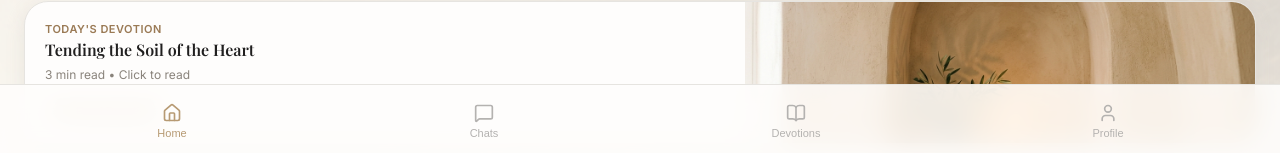
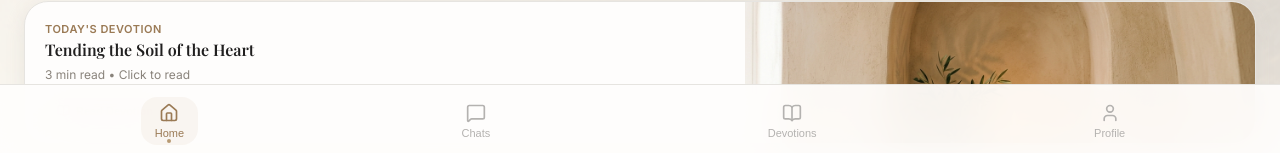
Before and after one commit to chimzyfire-ship-it/Sayved, a React (Vite) app: page / in a window 1280 px wide. Both pictures are taken after a click on the button "Continue with Email". Shown: the part 644-797 px from the top of the page. Built offline with nearby package versions, Linux system fonts and the light colour scheme; a web font is replaced by a local one.

Commit message:
feat: implement iOS safe area bottom nav padding, active pill hover indicators, and ambient floating bokeh background lights

```diff
--- a/src/App.jsx
+++ b/src/App.jsx
@@ -316,7 +316,16 @@ export default function App() {
         <div
           className="screen-bg"
           style={{ backgroundImage: `url(${activeBg})` }}
-        />
+        >
+          {activeView === "home" && (
+            <>
+              <div className="ambient-light light-1" />
+              <div className="ambient-light light-2" />
+              <div className="ambient-light light-3" />
+              <div className="ambient-light light-4" />
+            </>
+          )}
+        </div>
         <div className="screen-bg-overlay" />
 
         {/* Viewport Screen Content */}
--- a/src/index.css
+++ b/src/index.css
@@ -112,7 +112,7 @@ body {
   overflow-x: hidden;
   overscroll-behavior-y: contain;
   -webkit-overflow-scrolling: touch;
-  padding: 24px 24px 100px; /* padding-bottom to clear tab bar or composer */
+  padding: 24px 24px calc(105px + env(safe-area-inset-bottom)); /* Dynamic bottom padding for taller bottom nav on iOS */
   position: relative;
   z-index: 2;
   scrollbar-width: none; /* Firefox */
@@ -223,33 +223,59 @@ body {
   bottom: 0;
   left: 0;
   right: 0;
-  height: 72px;
-  background-color: rgba(254, 253, 252, 0.9);
-  backdrop-filter: blur(12px) saturate(180%);
+  height: calc(72px + env(safe-area-inset-bottom));
+  padding-bottom: env(safe-area-inset-bottom);
+  background-color: rgba(254, 253, 252, 0.95);
+  backdrop-filter: blur(20px) saturate(190%);
   border-top: 1px solid var(--color-border-soft);
   display: flex;
   justify-content: space-around;
   align-items: center;
-  padding: 0 16px;
+  padding-left: 16px;
+  padding-right: 16px;
   z-index: 98;
 }
 
 .tab-item {
+  position: relative;
   display: flex;
   flex-direction: column;
   align-items: center;
   gap: 4px;
   color: var(--color-text-muted);
   cursor: pointer;
-  transition: color 0.2s ease;
+  transition: all 0.3s cubic-bezier(0.16, 1, 0.3, 1);
   background: none;
   border: none;
-  outline: none;
-  width: 64px;
+  padding: 6px 14px;
+  border-radius: 16px;
+}
+
+.tab-item:hover {
+  color: var(--color-text-primary);
+  background-color: rgba(183, 154, 115, 0.05);
 }
 
 .tab-item-active {
-  color: var(--color-accent-taupe);
+  color: var(--color-accent-taupe-dark);
+  background-color: rgba(183, 154, 115, 0.08);
+  font-weight: 500;
+}
+
+.tab-item-active::after {
+  content: '';
+  position: absolute;
+  bottom: 2px;
+  width: 4px;
+  height: 4px;
+  border-radius: 50%;
+  background-color: var(--color-accent-taupe);
+  animation: tabDotScale 0.3s ease;
+}
+
+@keyframes tabDotScale {
+  0% { transform: scale(0); }
+  100% { transform: scale(1); }
 }
 
 .tab-label {
@@ -890,3 +916,71 @@ body {
   border-radius: 0 16px 16px 0;
   margin-bottom: 20px;
 }
+
+/* Ambient Floating Lights for landing page */
+.ambient-light {
+  position: absolute;
+  border-radius: 50%;
+  background: radial-gradient(circle, rgba(254, 253, 252, 0.7) 0%, rgba(238, 231, 222, 0.25) 50%, rgba(254, 253, 252, 0) 100%);
+  filter: blur(8px);
+  pointer-events: none;
+  z-index: 1;
+  opacity: 0;
+}
+
+.light-1 {
+  width: 70px;
+  height: 70px;
+  top: 15%;
+  left: 20%;
+  animation: floatLightOne 24s infinite ease-in-out;
+}
+
+.light-2 {
+  width: 90px;
+  height: 90px;
+  top: 45%;
+  right: 12%;
+  animation: floatLightTwo 32s infinite ease-in-out;
+}
+
+.light-3 {
+  width: 60px;
+  height: 60px;
+  bottom: 30%;
+  left: 10%;
+  animation: floatLightThree 20s infinite ease-in-out;
+}
+
+.light-4 {
+  width: 80px;
+  height: 80px;
+  top: 70%;
+  right: 25%;
+  animation: floatLightOne 28s infinite ease-in-out;
+  animation-delay: -6s;
+}
+
+@keyframes floatLightOne {
+  0% { transform: translate(0, 0) scale(1); opacity: 0; }
+  10% { opacity: 0.25; }
+  50% { transform: translate(40px, -80px) scale(1.2); opacity: 0.45; }
+  90% { opacity: 0.25; }
+  100% { transform: translate(-20px, -30px) scale(1); opacity: 0; }
+}
+
+@keyframes floatLightTwo {
+  0% { transform: translate(0, 0) scale(1); opacity: 0; }
+  15% { opacity: 0.3; }
+  45% { transform: translate(-60px, 60px) scale(0.85); opacity: 0.5; }
+  85% { opacity: 0.25; }
+  100% { transform: translate(20px, -20px) scale(1); opacity: 0; }
+}
+
+@keyframes floatLightThree {
+  0% { transform: translate(0, 0) scale(1); opacity: 0; }
+  8% { opacity: 0.25; }
+  60% { transform: translate(30px, -50px) scale(1.15); opacity: 0.4; }
+  92% { opacity: 0.2; }
+  100% { transform: translate(0, 0) scale(1); opacity: 0; }
+}
```
